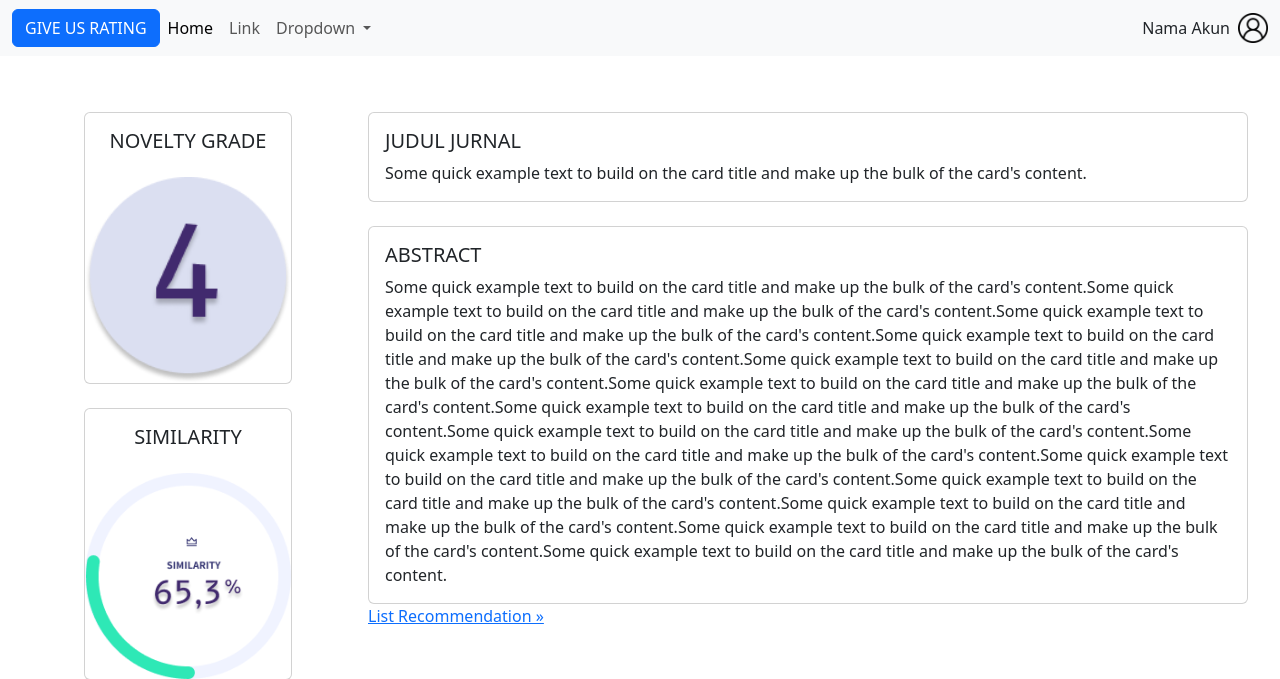
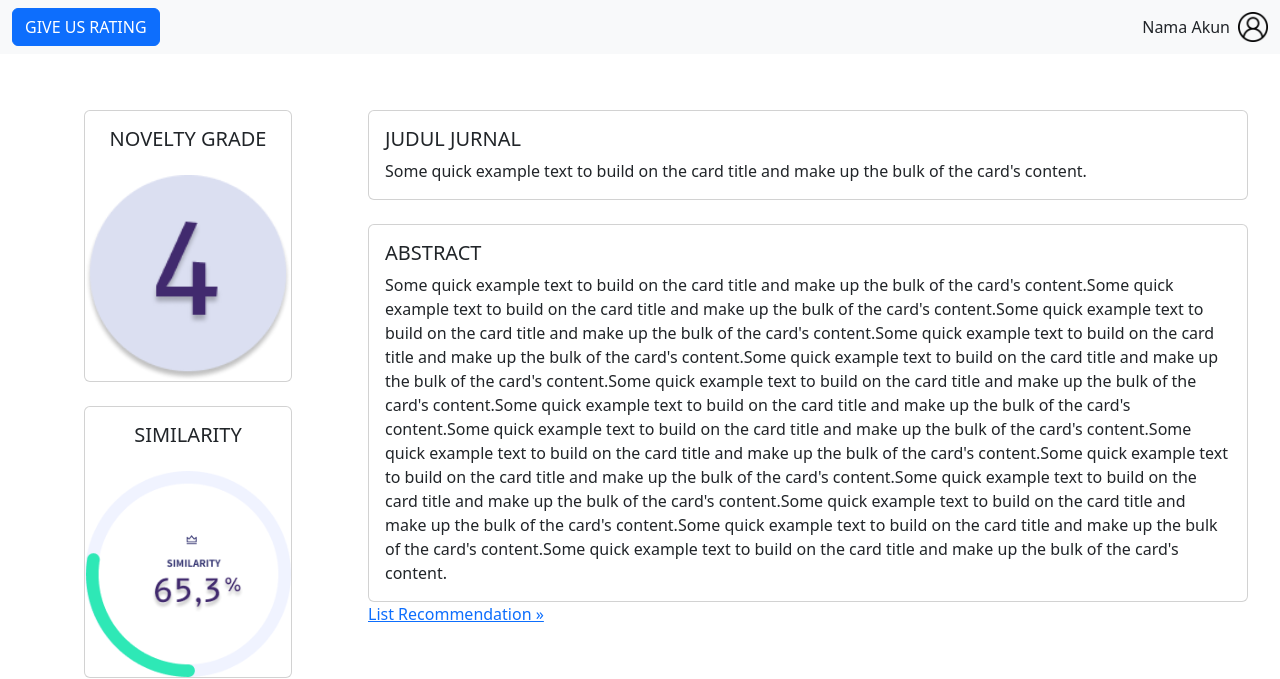
Before and after one commit to ChristianAbraham/NoveltyChecker, a Django app: page /report/ in a window 1280 px wide. Shown: the top 679 px of the page. Run offline with Django 3.2, Linux system fonts and the light colour scheme.

Commit message:
dikejar kejar ilyas

```diff
--- a/NoveltyChecker/templates/NoveltyChecker/feedback.html
+++ b/NoveltyChecker/templates/NoveltyChecker/feedback.html
@@ -112,7 +112,7 @@
       ></textarea>
 
       <div class="d-flex justify-content-center mt-3">
-        <a href = {% url 'search'%}
+        <a href="{% url 'search'%}">
           <button
             class="btn btn-primary ps-4 pe-4"
             style="background-color: #2ee8b6; color: #412a6e"
@@ -120,7 +120,6 @@
             Send
           </button>
         </a>
-
       </div>
     </div>
   </div>
--- a/NoveltyChecker/templates/NoveltyChecker/listrecommendation.html
+++ b/NoveltyChecker/templates/NoveltyChecker/listrecommendation.html
@@ -110,8 +110,9 @@ B Gavin, J Lyne, F McNicholas - Irish journal of psychological …, 2020 - cambr
 … to mental health and the COVID-19 … COVID-19 is affecting mental health services bothin Ireland and globally. This Special Issue highlights how the mental health effects of COVID-19 …
 Simpan Kutip Dirujuk 152 kali Artikel terkait 13 versi</p>
         </div>
-        <div class="col-2" style="width: 50px; height: 50px; background-color: #DBDFF1; border-radius: 50%;">
-        <p style="color: rgb(33, 0, 99); font-size: 16px; text-align:center">20%</p>
+        <div class="col-2 d-flex justify-content-center align-items-center" style="width: 50px; height: 50px; background-color: #DBDFF1; border-radius: 50%;">
+
+        <p class="m-0" style="color: rgb(33, 0, 99); font-size: 16px; text-align:center;">20%</p>
 
         </div>
     </div>
--- a/NoveltyChecker/templates/NoveltyChecker/report.html
+++ b/NoveltyChecker/templates/NoveltyChecker/report.html
@@ -10,29 +10,6 @@
           </a>
 
         </div>
-      <button class="navbar-toggler" type="button" data-bs-toggle="collapse" data-bs-target="#navbarSupportedContent" aria-controls="navbarSupportedContent" aria-expanded="false" aria-label="Toggle navigation">
-        <span class="navbar-toggler-icon"></span>
-      </button>
-      <div class="collapse navbar-collapse" id="navbarSupportedContent">
-        <ul class="navbar-nav me-auto mb-2 mb-lg-0">
-          <li class="nav-item">
-            <a class="nav-link active" aria-current="page" href="#">Home</a>
-          </li>
-          <li class="nav-item">
-            <a class="nav-link" href="#">Link</a>
-          </li>
-          <li class="nav-item dropdown">
-            <a class="nav-link dropdown-toggle" href="#" role="button" data-bs-toggle="dropdown" aria-expanded="false">
-              Dropdown
-            </a>
-            <ul class="dropdown-menu">
-              <li><a class="dropdown-item" href="#">Action</a></li>
-              <li><a class="dropdown-item" href="#">Another action</a></li>
-              <li><hr class="dropdown-divider"></li>
-              <li><a class="dropdown-item" href="#">Something else here</a></li>
-            </ul>
-          </li>
-        </ul>
         <div class="d-flex ml-auto align-items-center">
             <span class="mx-2">Nama Akun</span>
             <img src="{% static 'NoveltyChecker/images/user.png'%}" alt="Account Logo" width="30" height="30">
```
Lines whose indentation alone changed are shown as unchanged.
